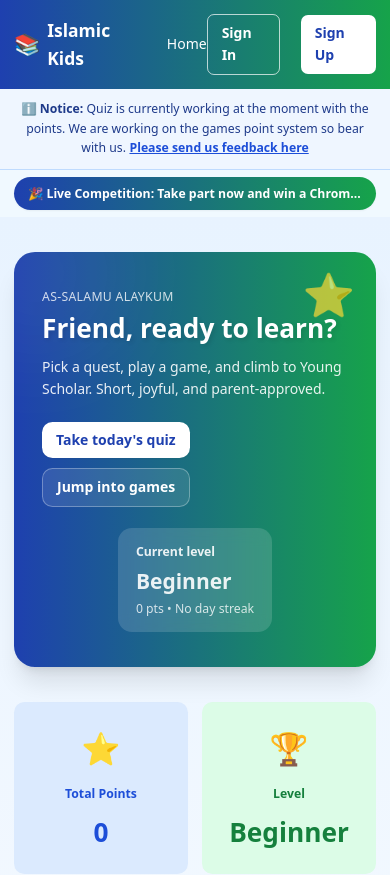
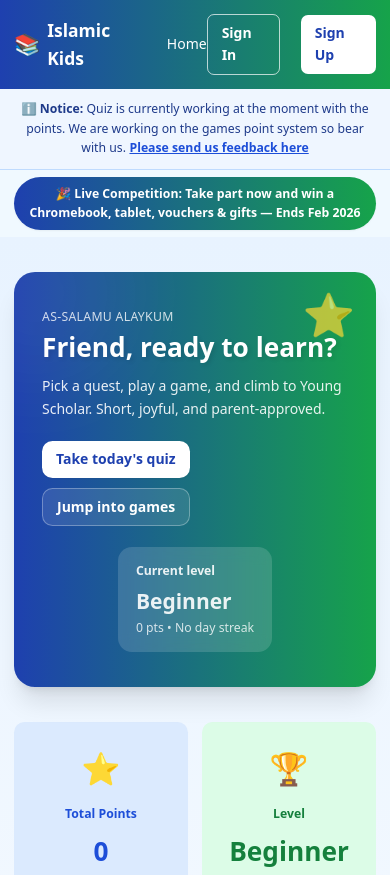
Before and after one commit to huzaifahp1989/kidsquiz, a Next.js app: page / in a window 390 px wide. Shown: the top 875 px of the page. Built offline with nearby package versions, Linux system fonts and the light colour scheme; no server answers.

Commit message:
Allow competition banner to wrap fully

```diff
--- a/src/components/FeedbackBanner.tsx
+++ b/src/components/FeedbackBanner.tsx
@@ -87,7 +87,7 @@
             href="https://imediackids.com/competition"
             target="_blank"
             rel="noopener noreferrer"
-            className="bg-gradient-to-r from-islamic-blue to-islamic-green text-white px-4 py-2 rounded-full text-sm md:text-base font-bold hover:opacity-90 transition shadow-sm w-full md:w-auto truncate md:whitespace-normal text-center"
+            className="bg-gradient-to-r from-islamic-blue to-islamic-green text-white px-4 py-2 rounded-full text-sm md:text-base font-bold hover:opacity-90 transition shadow-sm w-full md:w-auto whitespace-normal break-words text-center"
             title="Kids Live Competition"
           >
             🎉 Live Competition: Take part now and win a Chromebook, tablet, vouchers & gifts — Ends Feb 2026
```
